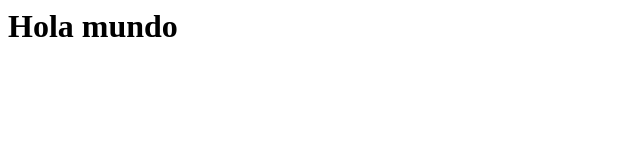
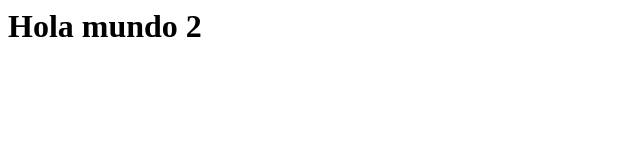
Before and after one commit to jaimerr19/cursoToledo.github.io, a plain HTML site: page Index.html in a window 1280 px wide. Shown: the full height of the page, 0-640 px from the left. Drawn offline with Linux system fonts and the light colour scheme.

Commit message:
2
version 2 porque fallaba

```diff
--- a/Index.html
+++ b/Index.html
@@ -1 +1 @@
-<h1> Hola mundo <h1>
+<h1> Hola mundo 2<h1>
```
